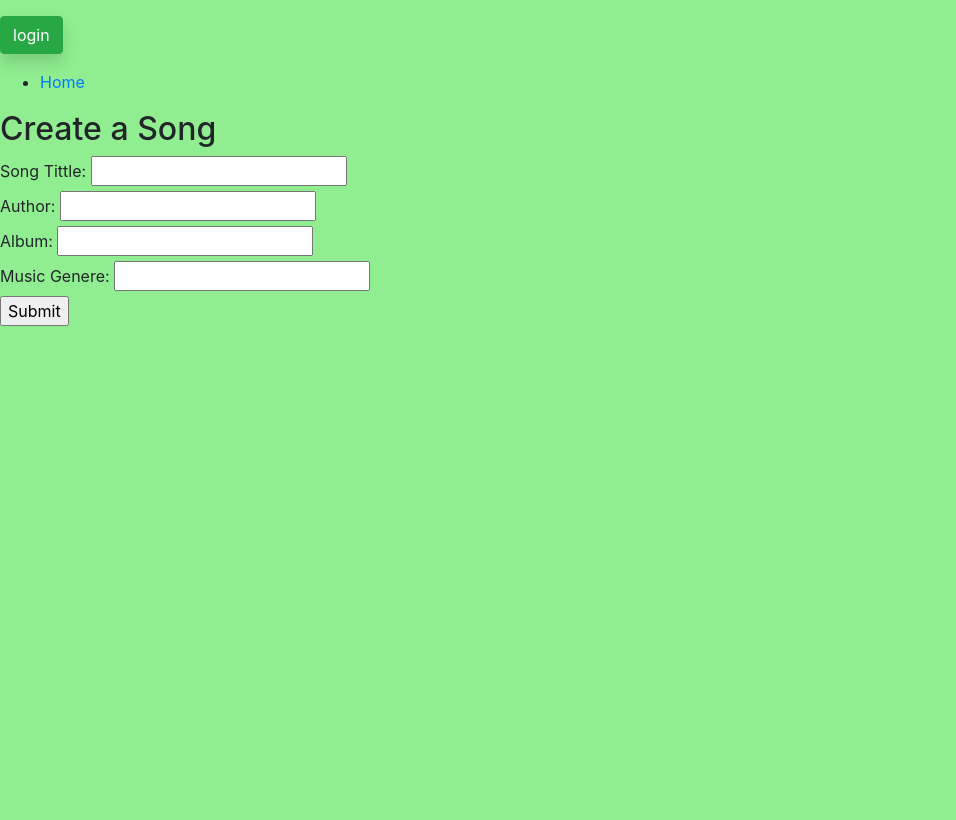
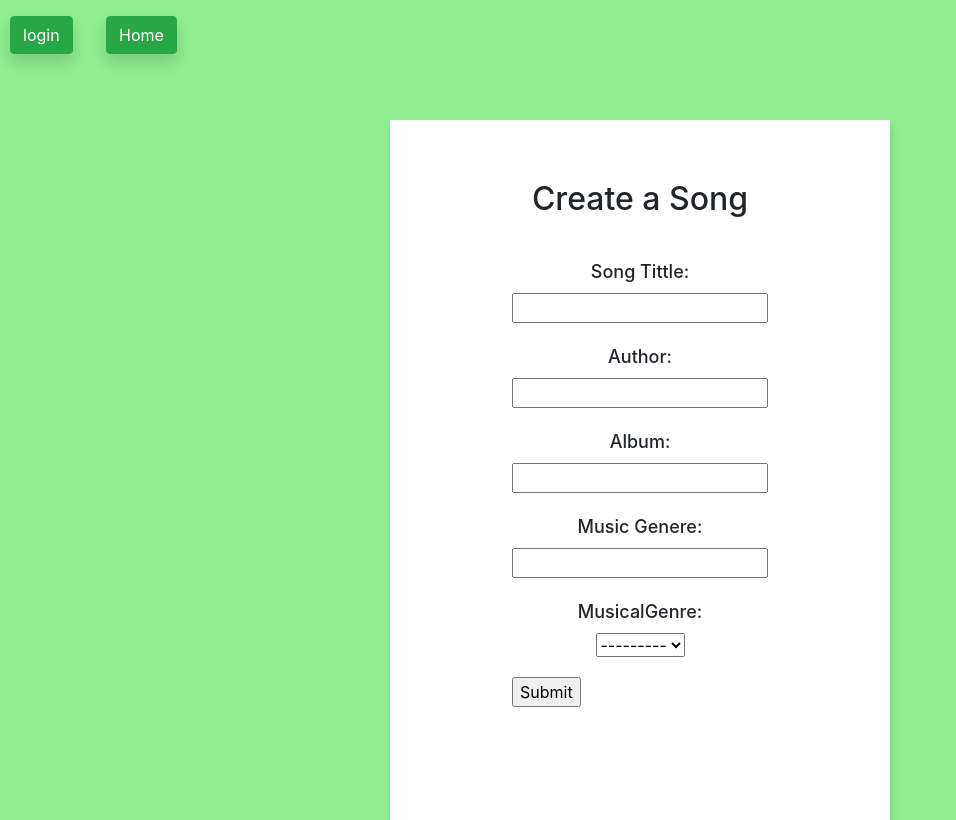
Before and after one commit to Projweb1227/music_web, a Django app: page /songs/create in a window 1280 px wide. Shown: the whole page, without its empty margins (0-956 px from the left). Before the commit the page ends 326 px from the top, so only its background shows below. Run offline with Django 4.2, Linux system fonts and the light colour scheme; data comes from the database, SQL or seed files in the repository; both versions use the stored data as it was before the commit; some libraries are stand-ins or nearby versions.

Commit message:
CHanged create a song page. Migrations applied

```diff
--- a/music_web/music_app/forms.py
+++ b/music_web/music_app/forms.py
@@ -21,7 +21,13 @@ class SongForm(ModelForm):
 
     class Meta:
         model = Song
-        fields = ["song_name", "author_name", "album_name", "musical_genre_name"]
+        fields = [
+            "song_name",
+            "author_name",
+            "album_name",
+            "musical_genre_name",
+            "musicalGenre",
+        ]
         # exclude = ("author","date", "audio_file")
 
     def checkAuthorExists(self):
--- a/music_web/music_app/templates/songs/base.html
+++ b/music_web/music_app/templates/songs/base.html
@@ -5,39 +5,124 @@
 
    <style>
 
-    /* Gerard */
-
     body {
         background-color: #90EE90;
     }
 
+    ul li { /*Treure el "·" de la llista*/
+        list-style: none;
+    }
+
+    /*login i home¿?*/
+
+    .center {
+        float: left;
+        display: flex;
+        align-items: center;
+        justify-content: center;
+        width: 100%;
+        height: auto;
+    }
+
+    #content {
+        background-color: #fff;
+        box-shadow: 2px 7px 7px 0px rgba(0, 0, 0, 0.131);
+        width: 500px;
+        height: 700px;
+        display: flex;
+        align-items: center;
+        flex-direction: column;
+        margin-top: 50px;
+    }
+
+    div label { /*Titols*/
+        font-weight: 500;   /*L'altre te un font-family diferent*/
+        font-size: 18px;
+    }
+
+    #content h2 {
+        padding-top: 60px;
+        margin: 0px;
+    }
+
+    #content form {
+        margin-top: 40px;
+    }
+
+    #content form div {
+        display: flex;
+        flex-direction: column;
+        align-items: center;
+        margin-bottom: 20px;
+    }
+
+    /* Modify (Pots eliminar el de baix i et quedarà com quedava a la captura) inicia ------> */
+
+    #header {
+        display: flex;
+        width: 100px;   /*error?¿*/
+        float: left;
+    }
+
+    #sidebar{
+        display: flex;
+        width: 100px;
+    }
+
+    #sidebar > ul { /* Molt més forçat entrar dins del div, però em donava error al fer #sliderbar ul{ */
+        padding: 0px ;
+        margin: 0px;
+    }
+
+    #header > p {
+        padding: 0px;
+    }
+
+    #sidebar > ul > li {
+        padding-left: 6px;
+    }
+
+    #sidebar > ul > li > a {
+        margin: 0px;
+    }
+
+    /* <----------- finalitza */
+
     </style>
 
 </head>
+
 <body>
+
     <div id="header">
         {% block header %}
             {% if user.is_authenticated %}
                 <p>User: {{ user.username }} | <a href="{% url 'logout' %}?next={{request.path}}" class="btn btn-success mt-3 shadow">logout</a></p>
             {% else %}
-            <p><a href="{% url 'login' %}?next={{request.path}}" class="btn btn-success mt-3 shadow">login</a></p>
+                <p><a href="{% url 'login' %}?next={{request.path}}" class="btn btn-success mt-3 shadow" style="margin-left: 10px;">login</a></p>
             {% endif %}
         {% endblock %}
     </div>
+
     <div id="sidebar">
         {% block sidebar %}
             <ul>
-            <li><a href="/songs/">Home</a></li>
+                <li><a href="/songs/" class="btn btn-success mt-3 shadow">Home</a></li>
             </ul>
         {% endblock %}
     </div>
+
+    <div class="center">
         <div id="content">
             {% block content %}
                 {% if error_message %}<p><strong>{{ error_message }}</strong></p>{% endif %}
             {% endblock %}
         </div>
+    </div>
+
     <div id="footer">
         {% block footer %}{% endblock %}
     </div>
+
 </body>
 </html>
```
Also changed, not shown: music_web/db.sqlite3. Lines whose indentation alone changed are shown as unchanged.
